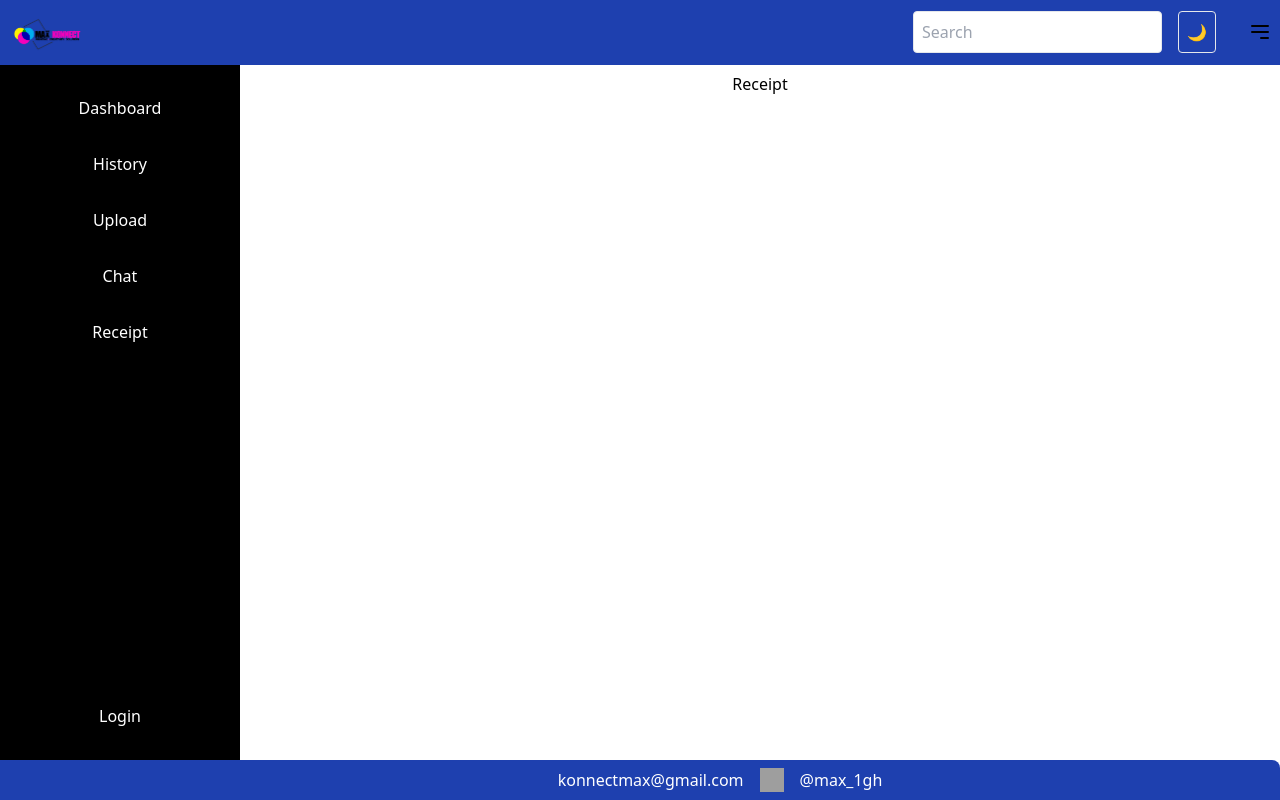
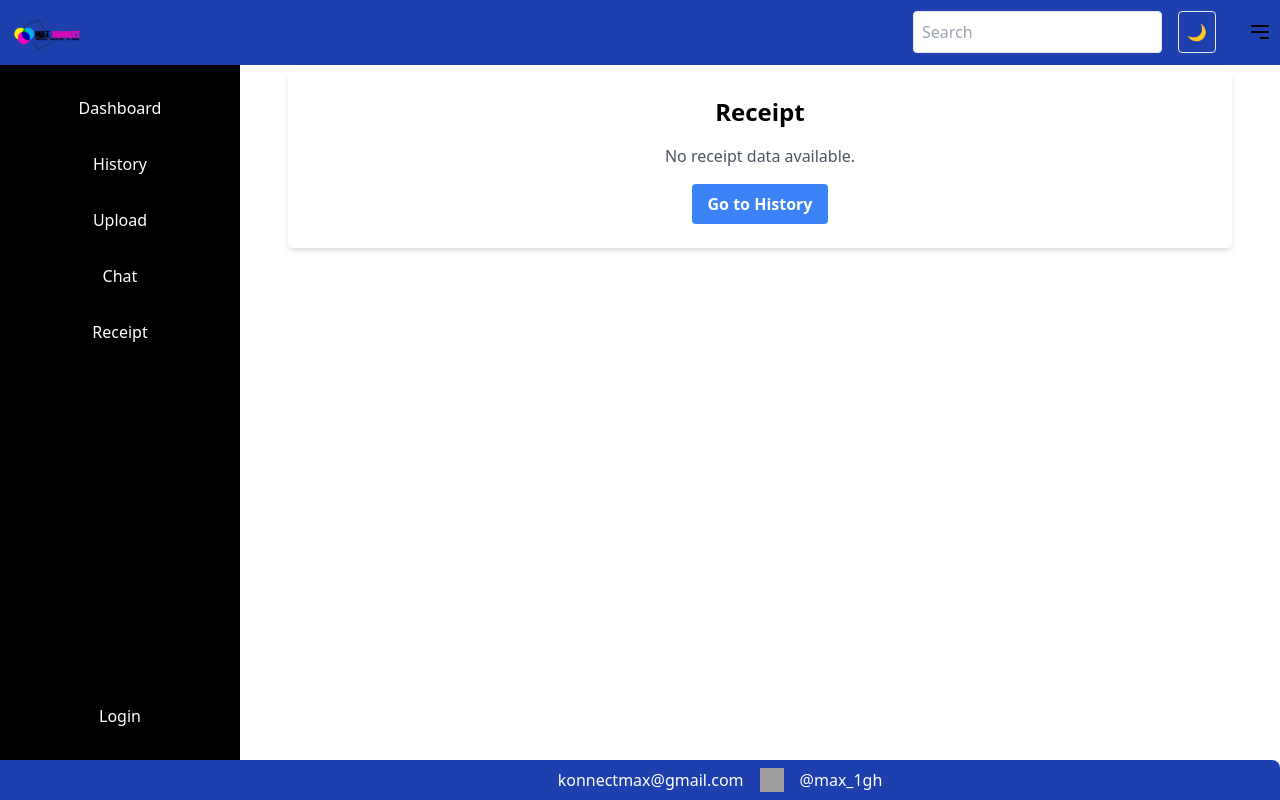
Before and after one commit to Maxzyto/Max_konnect, a React (Vite) app: page /receipt in a window 1280 px wide. Built offline with nearby package versions, Linux system fonts and the light colour scheme; grey boxes are pictures that could not be loaded.

Commit message:
receipt updated

```diff
--- a/src/pages/History.jsx
+++ b/src/pages/History.jsx
@@ -5,7 +5,7 @@ function History({ history = [], onDelete }) {
   const navigate = useNavigate();
 
   const handleReceiptClick = (receipt) => {
-    navigate("/receipt", { state: { receipt } });
+    navigate("./Receipt.jsx", { state: { receipt } });
   };
 
   return (
--- a/src/pages/Receipt.jsx
+++ b/src/pages/Receipt.jsx
@@ -1,11 +1,90 @@
-import React from 'react'
+// src/components/Receipt.jsx
+import React from "react";
+import { useLocation, useNavigate } from "react-router-dom";
 
-const Receipt = () => {
+function Receipt() {
+  const location = useLocation();
+  const navigate = useNavigate();
+  const receipt = location.state?.receipt;
+
+  const handlePrint = () => {
+    window.print();
+  };
+
+  if (!receipt) {
+    return (
+      <div className="bg-white p-4 sm:p-6 rounded shadow-md">
+        <h2 className="text-xl sm:text-2xl font-semibold mb-4 text-center">
+          Receipt
+        </h2>
+        <p className="text-center text-gray-600">No receipt data available.</p>
+        <div className="flex justify-center mt-4">
+          <button
+            onClick={() => navigate("/history")}
+            className="bg-blue-500 hover:bg-blue-700 text-white font-bold py-2 px-4 rounded"
+          >
+            Go to History
+          </button>
+        </div>
+      </div>
+    );
+  }
+
+  if (!receipt.fileName || !receipt.date) {
+    return (
+      <div className="bg-white p-4 sm:p-6 rounded shadow-md">
+        <h2 className="text-xl sm:text-2xl font-semibold mb-4 text-center">
+          Receipt
+        </h2>
+        <p className="text-center text-red-600">Invalid receipt data.</p>
+        <div className="flex justify-center mt-4">
+          <button
+            onClick={() => navigate("/history")}
+            className="bg-blue-500 hover:bg-blue-700 text-white font-bold py-2 px-4 rounded"
+          >
+            Go to History
+          </button>
+        </div>
+      </div>
+    );
+  }
+
   return (
-    <div>
-      <h1>Receipt</h1>
+    <div className="bg-white p-4 sm:p-6 rounded shadow-md">
+      <h2 className="text-xl sm:text-2xl font-semibold mb-4 text-center">
+        Receipt
+      </h2>
+      <div className="border rounded p-4">
+        <p>
+          <strong>File Name:</strong> {receipt.fileName}
+        </p>
+        <p>
+          <strong>Date:</strong> {receipt.date}
+        </p>
+        <p>
+          <strong>Copies:</strong> {receipt.copies || "N/A"}
+        </p>
+        <p>
+          <strong>Color:</strong> {receipt.color || "N/A"}
+        </p>
+        {/* Add other receipt details as needed */}
+      </div>
+      <div className="flex flex-col sm:flex-row justify-center mt-4 space-y-2 sm:space-y-0 sm:space-x-2">
+        <button
+          onClick={() => navigate("/history")}
+          className="bg-blue-500 hover:bg-blue-700 text-white font-bold py-2 px-4 rounded"
+        >
+          Close
+        </button>
+        <button
+          onClick={handlePrint}
+          className="bg-green-500 hover:bg-green-700 text-white font-bold py-2 px-4 rounded"
+        >
+          Print
+        </button>
+      </div>
     </div>
-  )
+  );
 }
 
-export default Receipt
+export default Receipt;
```
